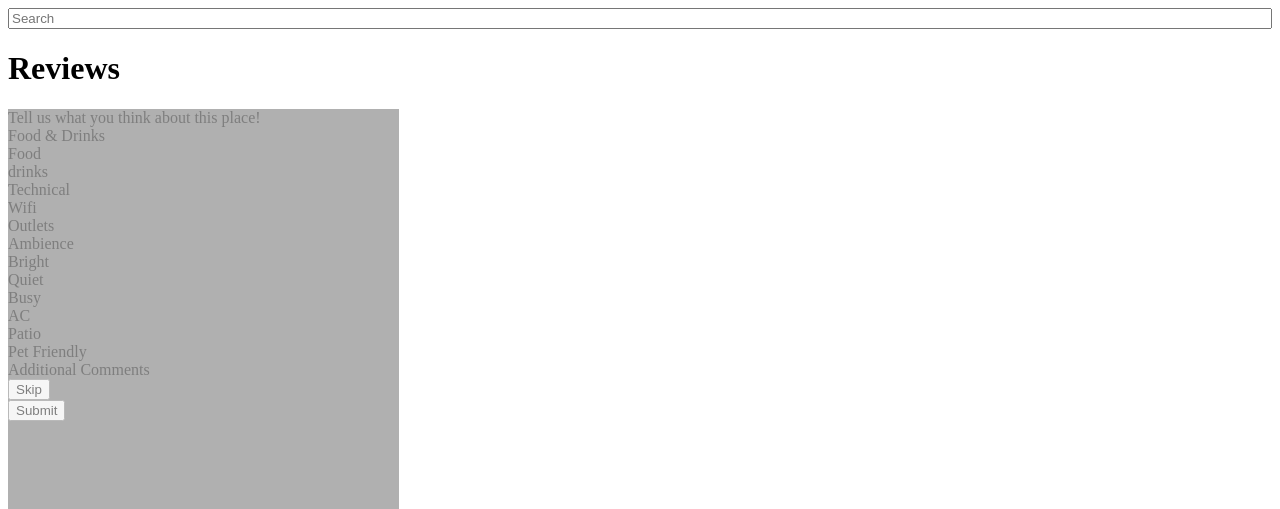
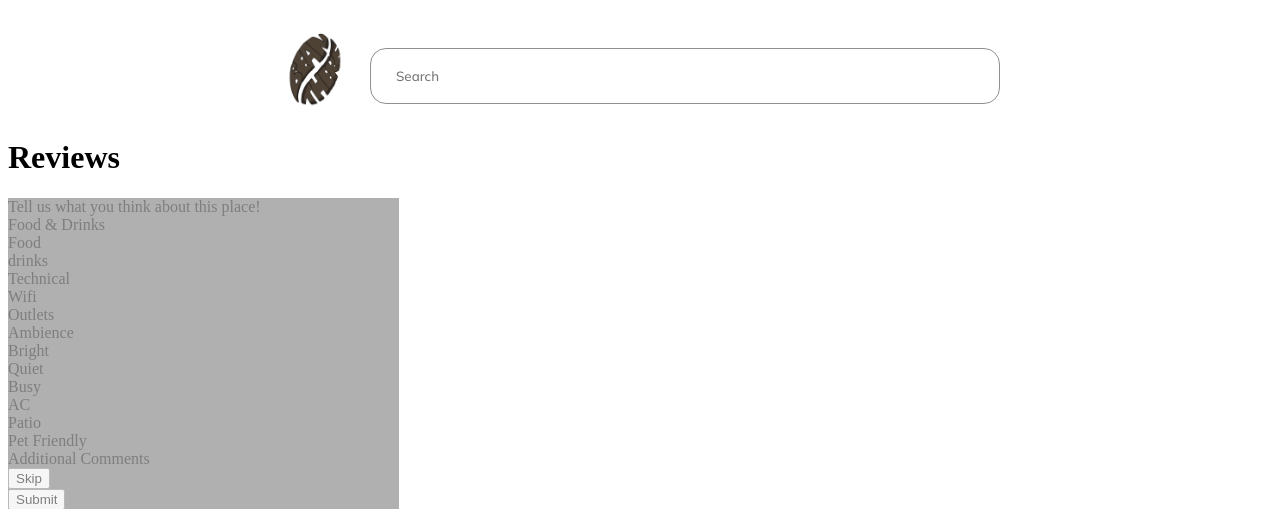
Before and after one commit to amandafroment/BeanThere, a Django app: page /review/ in a window 1280 px wide. Shown: the top 509 px of the page. Run offline with Django 4.2, Linux system fonts and the light colour scheme.

Commit message:
searchbar styling done

```diff
--- a/beanthere/main_app/static/css/style.css
+++ b/beanthere/main_app/static/css/style.css
@@ -180,6 +180,59 @@ label {
   font-family: Mulish;
 }
 
+.search-header-container {
+  display: flex;
+  flex-direction: row;
+  justify-content: center;
+}
+
+.search-logo {
+  width: 75px;
+  height: 90px;
+  align-self: center;
+  margin-top: 20px;
+  margin-right: 15px;
+}
+
+.search-input {
+  width: 503px;
+  height: 30px;
+  flex-grow: 0;
+  padding: 12px 100px 12px 25px;
+  border-radius: 16px;
+  border: solid 0.5px #909090;
+  background-color: #fff;
+  font-family: Mulish;
+}
+
+.search-bar {
+  display: flex;
+  flex-direction: column;
+  justify-content: center;
+  align-items: center;
+  margin-top: 25px;
+}
+
+.Rectangle-17 {
+  width: 390px;
+  height: 844px;
+  padding: 0 1px 1px 0;
+  opacity: 0.5;
+  background-color: #636363;
+}
+
+.Rectangle-18 {
+  width: 350px;
+  height: 627px;
+  flex-grow: 0;
+  margin: 0 4px 0 0;
+  padding: 21px 0 23px;
+  border-radius: 15px;
+  background-color: #f4f4f4;
+}
+
+/* MOBILE QUERIES ONLY - ALL DESK TOP QUERIES ABOVE*/
+
 @media only screen and (max-width: 450px) {
   .iPhone-13-13-Pro---29 {
     width: 390px;
--- a/beanthere/main_app/templates/base.html
+++ b/beanthere/main_app/templates/base.html
@@ -13,10 +13,20 @@
     <title>Bean There</title>
   </head>
   <body>
-    <form name="myform" method="GET" action="{% url 'search' %}">
-      <input type="text" name="search" placeholder="Search" />
-    </form>
-
+    <div class="search-header-container">
+      <img src="/static/css/images/logo.png" class="search-logo" />
+      <div class="search-bar">
+        <form name="myform" method="GET" action="{% url 'search' %}">
+          <input
+            class="search-input"
+            type="text"
+            name="search"
+            placeholder="Search"
+          />
+        </form>
+        <!-- <p class="location"></p> need to add in location that is searched here -->
+      </div>
+    </div>
     {% block content %} {% endblock %}
   </body>
 </html>
--- a/beanthere/main_app/views.py
+++ b/beanthere/main_app/views.py
@@ -6,7 +6,7 @@ import os
 import argparse
 import json
 import pprint
-# import requests
+import requests
 import sys
 import urllib
 
```
Also changed, not shown: other parts of beanthere/main_app/static/css/style.css (+11 -21 lines). Lines whose indentation alone changed are shown as unchanged.
